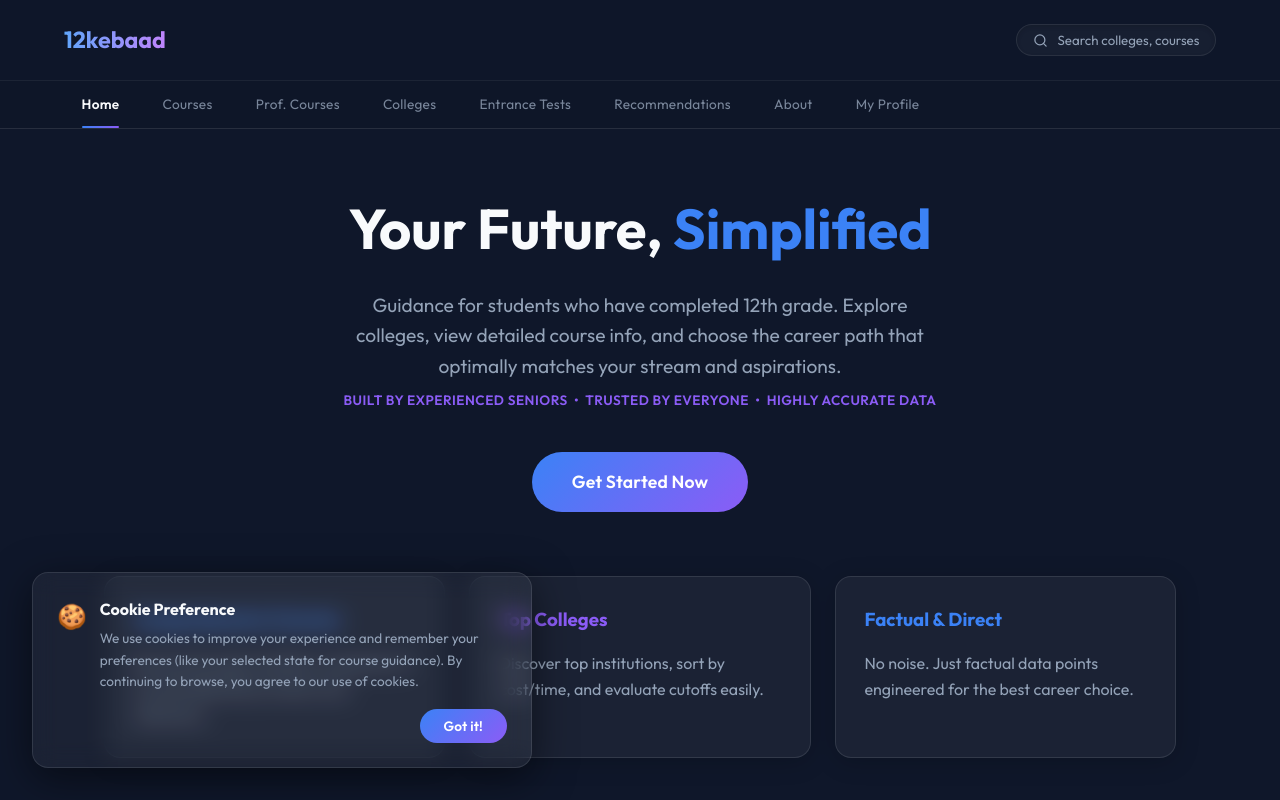
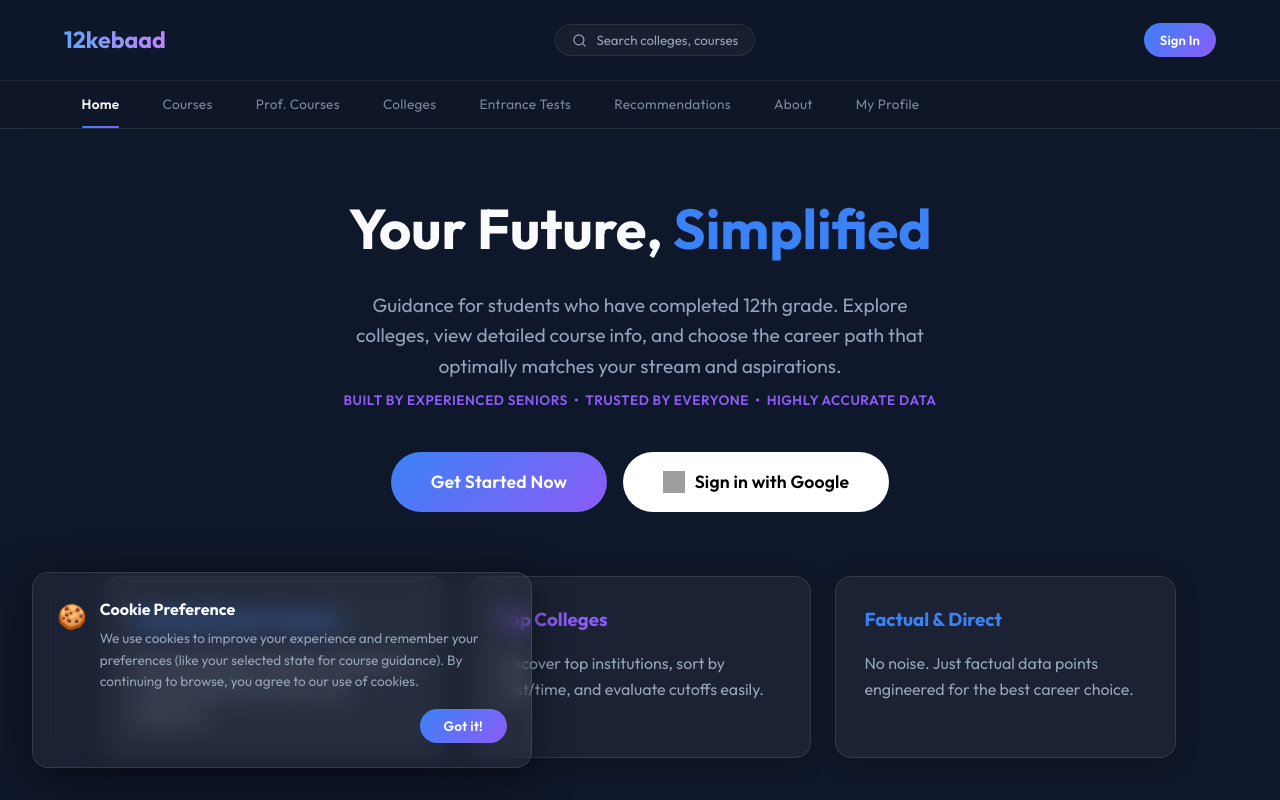
Before and after one commit to 12kebaadteam/12kebaad, a Next.js app: page / in a window 1280 px wide. Shown: the top 800 px of the page. Built offline with nearby package versions, Linux system fonts and the light colour scheme; no server answers; grey boxes are pictures that could not be loaded.

Commit message:
Final security fix: User Google login, Admin credentials, and Trust signals

```diff
--- a/src/app/layout.tsx
+++ b/src/app/layout.tsx
@@ -6,6 +6,7 @@ import SearchBar from "../components/SearchBar";
 import NavBar from "../components/NavBar";
 import Footer from "../components/Footer";
 import CookieConsent from "../components/CookieConsent";
+import Providers from "./providers";
 import "./globals.css";
 
 export const metadata: Metadata = {
@@ -24,12 +25,14 @@ export default function RootLayout({
   return (
     <html lang="en">
       <body>
+        <Providers>
           <NavBar />
           <main className="main-content">
             {children}
           </main>
           <Footer />
           <CookieConsent />
+        </Providers>
 
         <Script src={`https://www.googletagmanager.com/gtag/js?id=${process.env.NEXT_PUBLIC_GA_ID}`} strategy="afterInteractive" />
         <Script id="google-analytics" strategy="afterInteractive">
--- a/src/app/page.tsx
+++ b/src/app/page.tsx
@@ -1,4 +1,5 @@
 import Link from "next/link";
+import LoginButton from "../components/LoginButton";
 
 export default function Home() {
   return (
@@ -13,10 +14,11 @@ export default function Home() {
         BUILT BY EXPERIENCED SENIORS &nbsp;•&nbsp; TRUSTED BY EVERYONE &nbsp;•&nbsp; HIGHLY ACCURATE DATA
       </p>
 
-      <div className="animate-slide-up delay-3" style={{ marginBottom: "4rem" }}>
+      <div className="animate-slide-up delay-3" style={{ marginBottom: "4rem", display: "flex", gap: "1rem", justifyContent: "center", flexWrap: "wrap" }}>
         <Link href="/form" className="btn-primary" style={{ padding: "1rem 2.5rem", fontSize: "1.1rem" }}>
           Get Started Now
         </Link>
+        <LoginButton />
       </div>
 
       <div className="grid-cards animate-slide-up delay-4">
--- /dev/null
+++ b/src/app/providers.tsx
@@ -0,0 +1,11 @@
+'use client'
+
+import { SessionProvider } from "next-auth/react"
+
+export default function Providers({ children }: { children: React.ReactNode }) {
+  return (
+    <SessionProvider>
+      {children}
+    </SessionProvider>
+  )
+}
--- /dev/null
+++ b/src/components/LoginButton.tsx
@@ -0,0 +1,46 @@
+'use client'
+
+import { signIn, useSession } from 'next-auth/react'
+
+export default function LoginButton() {
+  const { data: session } = useSession()
+
+  if (session) {
+    return (
+      <a
+        href="/form"
+        className="btn-primary"
+        style={{
+          background: 'rgba(255,255,255,0.05)',
+          border: '1px solid var(--glass-border)',
+          color: 'var(--text-main)',
+          padding: "1rem 2.5rem",
+          fontSize: "1.1rem",
+          textDecoration: 'none'
+        }}
+      >
+        Continue as {session.user?.name?.split(' ')[0]}
+      </a>
+    )
+  }
+
+  return (
+    <button
+      onClick={() => signIn('google', { callbackUrl: '/form' })}
+      className="btn-primary"
+      style={{
+        background: '#fff',
+        color: '#000',
+        display: 'flex',
+        alignItems: 'center',
+        justifyContent: 'center',
+        gap: '0.6rem',
+        padding: "1rem 2.5rem",
+        fontSize: "1.1rem"
+      }}
+    >
+      <img src="https://authjs.dev/img/providers/google.svg" width="22" height="22" alt="Google" />
+      Sign in with Google
+    </button>
+  )
+}
--- a/src/components/NavBar.tsx
+++ b/src/components/NavBar.tsx
@@ -1,6 +1,6 @@
-'use client'
 import Link from 'next/link'
 import { usePathname } from 'next/navigation'
+import { useSession, signOut } from 'next-auth/react'
 import SearchBar from './SearchBar'
 
 const links = [
@@ -16,12 +16,37 @@ const links = [
 
 export default function NavBar() {
   const pathname = usePathname()
+  const { data: session } = useSession()
 
   return (
     <nav className="navbar">
       <div className="navbar-top">
         <Link href="/" className="logo">12kebaad</Link>
-        <SearchBar />
+        <div style={{ flex: 1, display: 'flex', justifyContent: 'center' }}>
+          <SearchBar />
+        </div>
+        <div style={{ display: 'flex', alignItems: 'center', gap: '0.8rem' }}>
+          {session ? (
+            <div style={{ display: 'flex', alignItems: 'center', gap: '1rem' }}>
+              <Link href="/update-profile" style={{ color: 'var(--text-main)', fontSize: '0.85rem', textDecoration: 'none', display: 'flex', alignItems: 'center', gap: '0.4rem' }}>
+                <div style={{ width: '28px', height: '28px', borderRadius: '50%', background: 'var(--primary)', color: '#fff', display: 'flex', alignItems: 'center', justifyContent: 'center', fontSize: '0.75rem', fontWeight: 'bold' }}>
+                  {session.user?.name?.charAt(0)}
+                </div>
+                <span className="hide-mobile">{session.user?.name?.split(' ')[0]}</span>
+              </Link>
+              <button
+                onClick={() => signOut({ callbackUrl: '/' })}
+                style={{ background: 'none', border: 'none', color: 'var(--text-muted)', fontSize: '0.82rem', cursor: 'pointer', padding: '0.4rem' }}
+              >
+                Logout
+              </button>
+            </div>
+          ) : (
+            <Link href="/form" className="btn-primary" style={{ padding: '0.4rem 1rem', fontSize: '0.82rem', textDecoration: 'none' }}>
+              Sign In
+            </Link>
+          )}
+        </div>
       </div>
       <div className="nav-scroll-wrapper">
         <div className="nav-links">
```
Also changed, not shown: lib/auth.ts (+8 -1 lines), src/app/admin/AdminLogin.tsx (+0 -25 lines), src/app/form/page.tsx (+30 -6 lines). Lines whose indentation alone changed are shown as unchanged.
